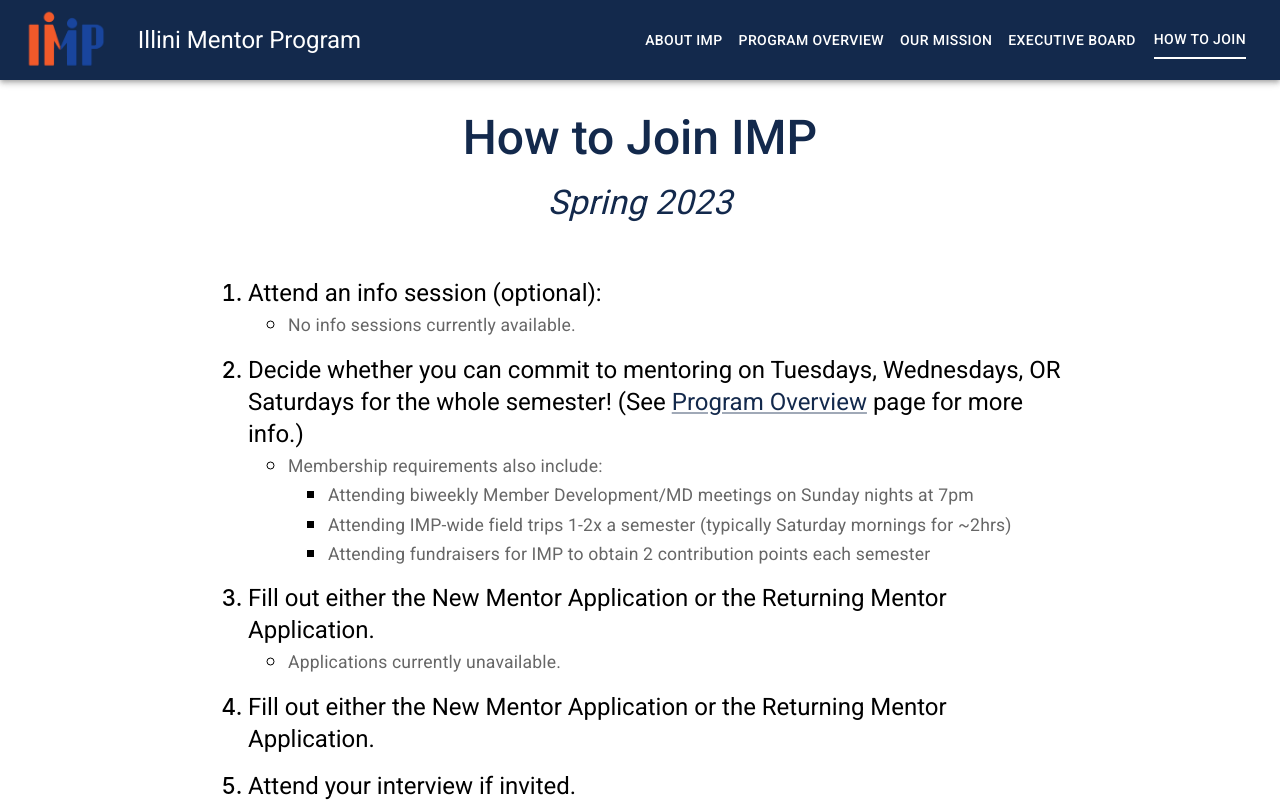
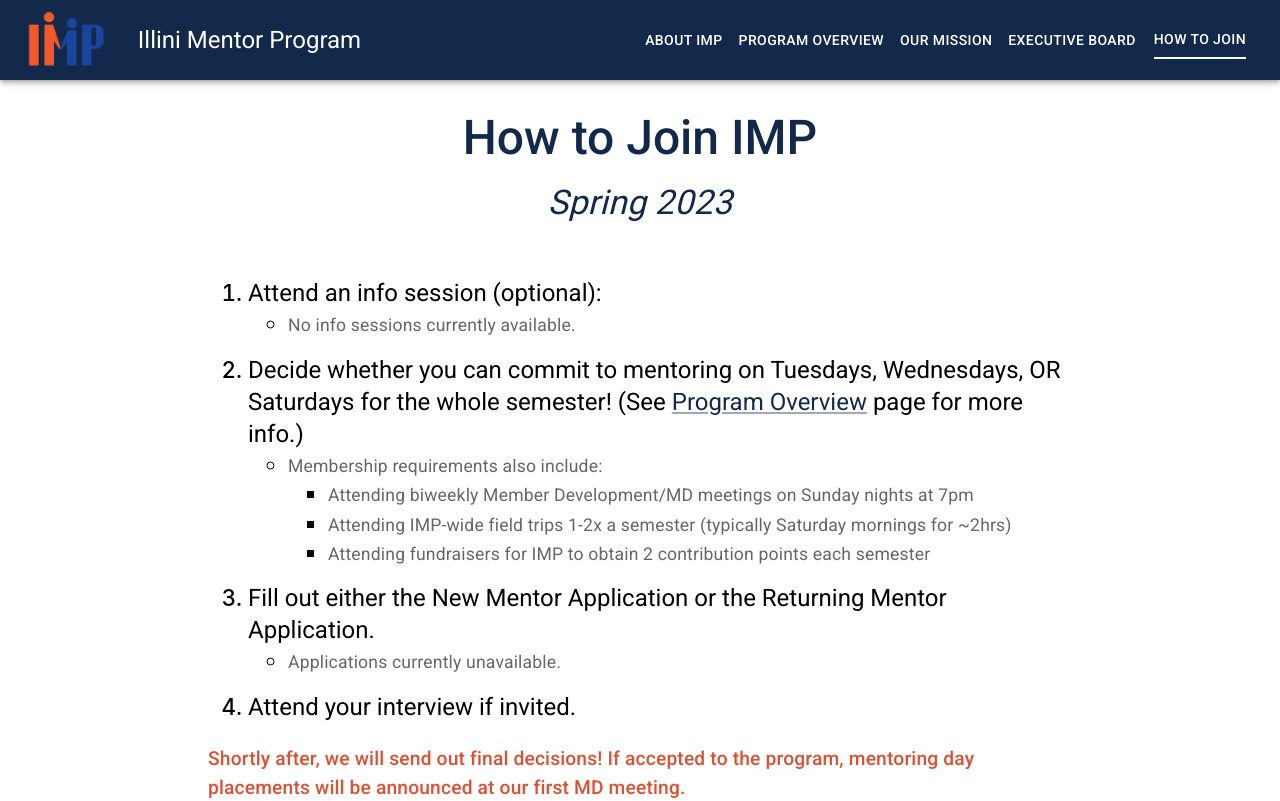
Before and after one commit to ngersich/imp, a React (Create React App) app: page /join in a window 1280 px wide. Shown: the top 801 px of the page. Built offline with nearby package versions, Linux system fonts and the light colour scheme.

Commit message:
fixed duplicate list items in how to join

```diff
--- a/src/Screens/HowToJoin/HowToJoin.js
+++ b/src/Screens/HowToJoin/HowToJoin.js
@@ -32,7 +32,6 @@ function HowToJoin() {
                             <ul>
                                 <li><Typography variant="body1" color="text.secondary">Applications currently unavailable.</Typography></li>
                             </ul>
-                            <li className="orderedListEl"><Typography variant="h5" className="listHeading" >Fill out either the New Mentor Application or the Returning Mentor Application.</Typography></li>
                             <li className="orderedListEl"><Typography variant="h5" className="listHeading" >Attend your interview if invited.</Typography></li>
                         </ol>
                         <Typography variant="body1" color="secondary" sx={{fontWeight: '500', fontSize: '1.2rem'}}>Shortly after, we will send out final decisions! If accepted to the program, mentoring day placements will be announced at our first MD meeting.</Typography>
```
